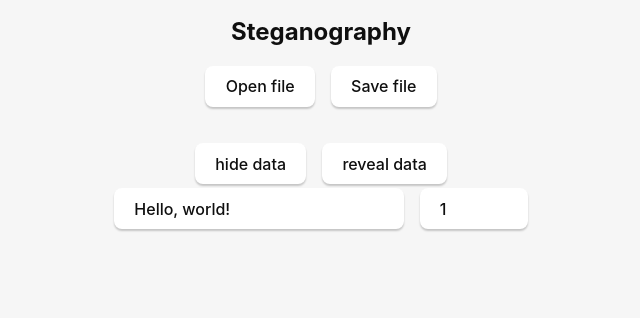
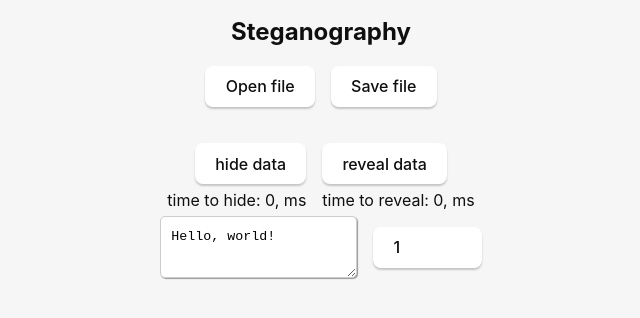
Before and after one commit to lolipodass/lesabi, a React (Vite) app: page / in a window 1280 px wide. Shown: the top 318 px of the page, without its empty margins (319-959 px from the left). Built offline with nearby package versions, Linux system fonts and the light colour scheme.

Commit message:
feat(event): add event from rust to show time for computation

```diff
--- a/src/App.tsx
+++ b/src/App.tsx
@@ -1,7 +1,8 @@
-import { useState } from "react";
+import { useEffect, useState } from "react";
 import "./App.css";
 import { open, save } from "@tauri-apps/plugin-dialog";
 import { convertFileSrc, invoke } from "@tauri-apps/api/core";
+import { listen } from "@tauri-apps/api/event";
 
 const App = () => {
   const [errorMessage, setErrorMessage] = useState("");
@@ -10,6 +11,29 @@ const App = () => {
   const [message, setMessage] = useState("Hello, world!");
   const [hideMessage, setHideMessage] = useState("");
   const [bitsPerChannel, setBitsPerChannel] = useState(1);
+  const [hideFunctionDuration, setHideFunctionDuration] = useState(0);
+  const [extractFunctionDuration, setExtractFunctionDuration] = useState(0);
+
+  useEffect(() => {
+    const hideTime = () => {
+      listen("hide_function_duration", (event: any) => {
+        console.log(event);
+
+        setHideFunctionDuration(event.payload);
+      });
+    };
+    hideTime();
+
+    const extractTime = () => {
+      listen("extract_function_duration", (event: any) => {
+        console.log(event);
+
+        setExtractFunctionDuration(event.payload);
+      });
+    };
+
+    extractTime();
+  }, []);
 
   const OpenFile = async () => {
     const file = await open({
@@ -155,13 +179,18 @@ const App = () => {
           </button>
         </div>
         <div className="flex toolbar">
-          <input
-            type="text"
+          <div>time to hide: {hideFunctionDuration}, ms</div>
+          <div>time to reveal: {extractFunctionDuration}, ms</div>
+        </div>
+        <div className="flex toolbar">
+          <textarea
+            placeholder="Message"
             value={message}
             onChange={(e) => setMessage(e.target.value)}
           />
           <input
             type="number"
+            placeholder="Bits per channel"
             value={bitsPerChannel}
             onChange={(e) => setBitsPerChannel(Number(e.target.value))}
             min="1"
```
Also changed, not shown: 1 other file (tests, documents, lock files or other folders).
